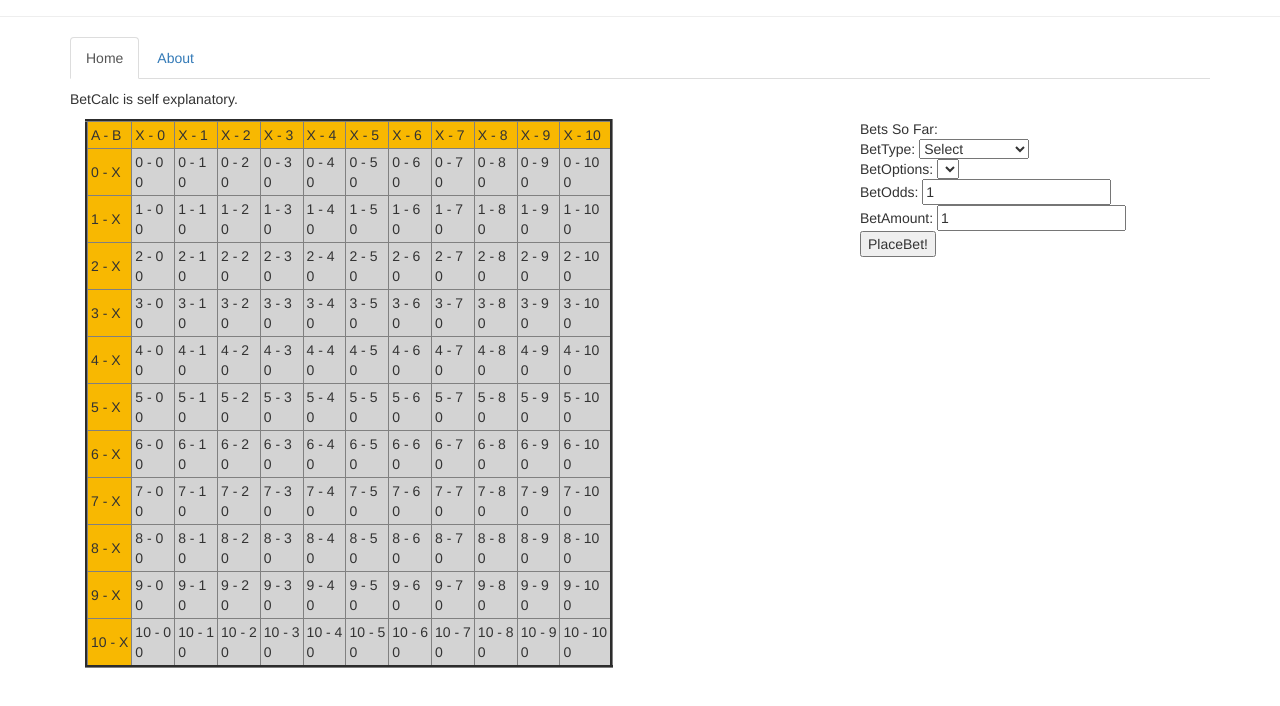
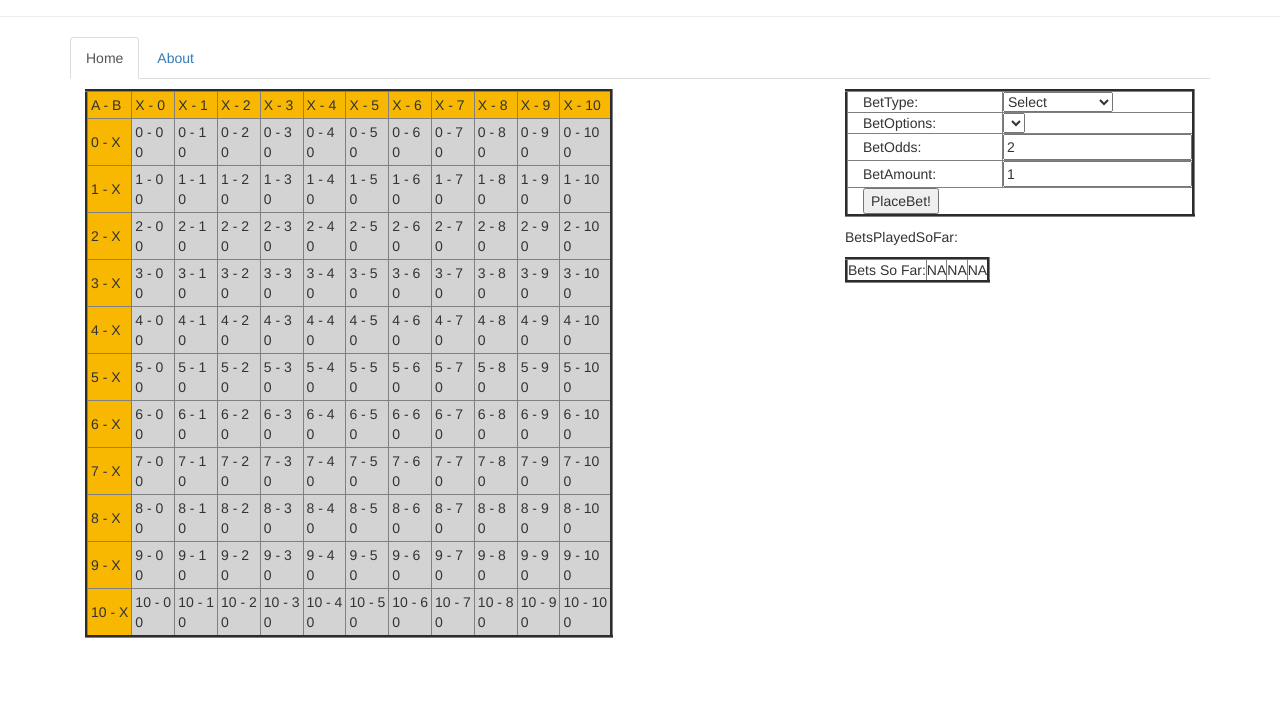
Before and after one commit to rallis/betcalc, a plain HTML site: page index.html in a window 1280 px wide. Shown: the part 76-782 px from the top of the page. Drawn offline with nearby package versions, Linux system fonts and the light colour scheme.

Commit message:
v1 ready

```diff
--- a/index.html
+++ b/index.html
@@ -8,10 +8,9 @@
 	<script src="//ajax.googleapis.com/ajax/libs/jquery/1.11.3/jquery.min.js"></script>
 	<script src="//maxcdn.bootstrapcdn.com/bootstrap/3.3.5/js/bootstrap.min.js"></script>
 
-
 	<script>
 	var dbg = false;
-	var bets;
+	var bets, betsSoFar=[], betsPlayed;
 
 	function geturlparamvalue(name) {
 		name = name.replace(/[\[]/, "\\\[").replace(/[\]]/, "\\\]");
@@ -25,41 +24,77 @@
 		}
 	}
 
-	function getTaxaFromNCBI(ind, idNCBI){
-		if(dbg){console.log("getting taxa for id=",ind);}
-		$.ajax({
-			url: "http://eutils.ncbi.nlm.nih.gov/entrez/eutils/efetch.fcgi?db=nucleotide&rettype=gb&retmode=xml&id="+idNCBI,
-			success: function(result){
-				// res=result;
-				// console.log("res=", result);
-				var taxaString = new XMLSerializer().serializeToString(result);
-				var taxa = /<GBSeq_taxonomy>(.*)<\/GBSeq_taxonomy>/g.exec(taxaString);
-				if(dbg){console.log("taxa=", taxa[1]);}
-				allSequences[ind][2] = taxa[1].trim();
+	function updateOddsTable(){
+		var betType = $("#betTypeSelect option:selected").text();
+		var betTypeOptions = $("#betTypeOptionsSelect option:selected").text();
+		var betTypeOddsValue = parseFloat($("#betTypeOddsValue").val());
+		var betTypeAmountValue = parseFloat($("#betTypeAmountValue").val());
 
-				callsNCBIDone += 0.5;
-				progress = callsNCBIDone*100.0/accIDs.length;
-				progress = progress.toFixed(2);
-				if(!errorHasOccured){$('#ncbiprogress').html(progress+'%');}
-				if(callsNCBIDone == accIDs.length && !errorHasOccured){
-					time = new Date();
-					step1B = time.getTime();
-					computeDistMatrix();
+		betsPlayed = []
+		for(var i=0; i<betsSoFar.length; i++){
+			betsPlayed.push(betsSoFar[i]);
+		}
+		betsPlayed.push([betType, betTypeOptions, betTypeOddsValue, betTypeAmountValue]);
+		console.log("betsPlayed=",betsPlayed);
+
+		var fMat=[];
+		for(var i=0; i<=10; i++){
+			fMat.push([0, 0, 0, 0, 0, 0, 0, 0, 0, 0, 0]);
+		}
+
+		var curType, curOption, curOdd, curAmount, betTable='<tr><th>$$$</th><th>Odds</th><th>Option</th><th>Type</th></tr>';
+		for(var ind=0; ind<betsPlayed.length; ind++){
+			curType = betsPlayed[ind][0];
+			curOption = betsPlayed[ind][1];
+			curOdd = betsPlayed[ind][2];
+			curAmount = betsPlayed[ind][3];
+			console.log("Starting: ",curType,curOption,curOdd,curAmount);
+
+			for(var i=0; i<=10; i++){
+				for(var j=0; j<=10; j++){
+					switch(curType+'#'+curOption){
+						case '1x2#1':
+							if(i>j){fMat[i][j]+= (curOdd-1)*curAmount}else{fMat[i][j]-= curAmount}
+							break;
+						case '1x2#x':
+							if(i==j){fMat[i][j]+= (curOdd-1)*curAmount}else{fMat[i][j]-= curAmount}
+							break;
+						case '1x2#2':
+							if(i<j){fMat[i][j]+= (curOdd-1)*curAmount}else{fMat[i][j]-= curAmount}
+							break;
+						case 'doublechance#1x':
+							if(i>=j){fMat[i][j]+= (curOdd-1)*curAmount}else{fMat[i][j]-= curAmount}
+							break;
+						case 'doublechance#12':
+							if(i!=j){fMat[i][j]+= (curOdd-1)*curAmount}else{fMat[i][j]-= curAmount}
+							break;
+						case 'doublechance#x2':
+							if(i<=j){fMat[i][j]+= (curOdd-1)*curAmount}else{fMat[i][j]-= curAmount}
+							break;
+					}
 				}
-			},
-			error: function(xhr, status, error) {
-				console.log('STATUS=',status,'ERROR getTaxaFromNCBI=',error);
-				errorHasOccured = true;
-				$('#ncbiprogress').html('<div class="alert alert-danger" role="alert"><span class="glyphicon glyphicon-exclamation-sign" aria-hidden="true"></span><span class="sr-only">Error:</span>'+' ERROR [<strong>'+error+'</strong>] while fetching Taxonomy data from NCBI for [<strong>'+accID+'</strong>]</div>');
 			}
-		});
+
+			console.log("Finished: ",curType,curOption,curOdd,curAmount);
+			betTable +='<tr><td>'+curAmount+'</td><td>'+curOdd+'</td><td>'+curOption+'</td><td>'+curType+'</td></tr>';
+		}
+
+		$("#betTableSoFar").html(betTable);
+
+		//console.log(fMat);
+		for(var i=0; i<=10; i++){
+			for(var j=0; j<=10; j++){
+				$("#"+i+"x"+j).html(+fMat[i][j].toFixed(2));
+				if(fMat[i][j]>0){ $("#"+i+"x"+j).css("background-color", "green"); }
+				if(fMat[i][j]==0){ $("#"+i+"x"+j).css("background-color", "lightgrey"); }
+				if(fMat[i][j]<0){ $("#"+i+"x"+j).css("background-color", "red"); }
+			}
+		}
 	}
 
 	$(document).ready(function(){
-
 		$(".cellstyle").css("background-color","lightgrey");
 		$(".tableborder").css("background-color","#F8B801");
-
 
 		$.ajax({url: "./bets.txt", success: function(result){
 			bets=JSON.parse(result)['bets'];
@@ -76,7 +111,7 @@
 			$('#betTypeOptionsSelect').html('');
 			var selectedIndex = $("#betTypeSelect").val();
 			if(selectedIndex >= 0){
-				console.log(bets[selectedIndex]);
+				//console.log(bets[selectedIndex]);
 				for(var i=0; i<bets[selectedIndex][1].length; i++){
 					console.log(bets[selectedIndex][1][i]);
 					$('#betTypeOptionsSelect').append($('<option>', {
@@ -85,10 +120,20 @@
 					}));
 				}
 			}
+			updateOddsTable();
 		});
 
 		$("#betTypeOptionsSelect").change(function(){
+			updateOddsTable();
+		});
 
+		$("#addBet").click(function(){
+			betsSoFar.push([
+				$("#betTypeSelect option:selected").text(),
+				$("#betTypeOptionsSelect option:selected").text(),
+				parseFloat($("#betTypeOddsValue").val()),
+				parseFloat($("#betTypeAmountValue").val())
+				]);
 		});
 
 	});
@@ -119,15 +164,12 @@
 	<div class="container">
 		<ul class="nav nav-tabs" id="guide-tabs">
 			<li class="active"><a data-toggle="tab" href="#home">Home</a></li>
-			<!-- <li><a data-toggle="tab" href="#menu1">Explore a Map</a></li>
-			<li><a data-toggle="tab" href="#menu2">Build a Map</a></li> -->
 			<li><a data-toggle="tab" href="#menu3">About</a></li>
 		</ul>
 
 		<div class="tab-content">
 			<div id="home" class="tab-pane fade in active">
 				<p></p>
-				<p>BetCalc is self explanatory.</p>
 
 				<div id="bettable" class="col-xs-8">
 					<table border="3">
@@ -302,41 +344,53 @@
 					</table>
 				</div>
 				<div id="bets" class="col-xs-4">
-					<div id="betsSoFar" class="col-xs-12">Bets So Far:</div>
+					<table border="3">
+						<tr>
+							<td id="betType" class="col-xs-12">BetType:</td>
+							<td>
+								<select id="betTypeSelect">
+									<option value="-1">Select</option>
+								</select>
+							</td>
+						</tr>
+						<tr>
+							<td id="betTypeOptions" class="col-xs-12">BetOptions:</td>
+							<td><select id="betTypeOptionsSelect"></select></td>
+						</tr>
+						<tr>
+							<td id="betTypeOdds" class="col-xs-12">BetOdds:</td>
+							<td><input type="number" id="betTypeOddsValue" value="2" onkeyup="updateOddsTable();"></td>
+						</tr>
+						<tr>
+							<td id="betTypeAmount" class="col-xs-12">BetAmount:</td>
+							<td><input type="number" id="betTypeAmountValue" value="1" onkeyup="updateOddsTable();"></td>
+						</tr>
+						<tr>
+							<td colspan="2" id="placeBetButton" class="col-xs-12">
+								<input type="button" id="addBet" value="PlaceBet!">
+							</td>
+						</tr>
+					</table>
 
-					<div id="betType" class="col-xs-12">
-						BetType:
-						<select id="betTypeSelect">
-							<option value="-1">Select</option>
-						</select>
-					</div>
+					<p></p>
+					<p>BetsPlayedSoFar:</p>
+					<table border="3" id="betTableSoFar">
+						<tr>
+							<td>Bets So Far:</td>
+							<td>NA</td>
+							<td>NA</td>
+							<td>NA</td>
+						</tr>
+					</table>
 
-					<div id="betTypeOptions" class="col-xs-12">
-						BetOptions:
-						<select id="betTypeOptionsSelect"></select>
-					</div>
-
-					<div id="betTypeOdds" class="col-xs-12">
-						BetOdds:
-						<input type="number" name="betTypeOddsValue" value="1">
-					</div>
-
-					<div id="betTypeAmount" class="col-xs-12">
-						BetAmount:
-						<input type="number" name="betTypeAmountValue" value="1">
-					</div>
-
-					<div id="placeBetButton" class="col-xs-12">
-						<input type="button" name="addBet" value="PlaceBet!">
-					</div>
 				</div>
 			</div>
 
 			<div id="menu3" class="tab-pane fade">
 				<p>
 					<dl class="dl-horizontal">
-						<dt>Coded by:</dt>
-						<dd>Rallis Karamichalis, 2016</dd>
+						<dt>BetCalc:</dt>
+						<dd>is self explanatory.</dd>
 						<dt>Github Page:</dt>
 						<dd><a href="http://rallis.github.io/betcalc/" target="_blank">http://rallis.github.io/betcalc/</a></dd>
 						<dt>Github Code:</dt>
@@ -350,38 +404,3 @@
 
 </body>
 </html>
-
-<!-- <p>
-					<dl class="dl-horizontal">
-						<dt>BetCalc:</dt>
-						<dd>BetCalc is self explanatory.</dd>
-						<dt>Team A:</dt>
-						<dd><input type="text" name="teamA" value="a" /></dd>
-						<dt>Team B:</dt>
-						<dd><input type="text" name="teamA" value="b" /></dd>
-					</dl>
-				</p> -->
-
-				<!-- //$('#listgroupsofmaps').html(outcome);
-
-			// outcome+='<div class="panel-heading"><h4 class="panel-title"><a data-toggle="collapse" data-parent="#modmap-accordion-'+i+'" href="#modmap-collapse-'+i+'">'+resfetch[i][0]+'&nbsp;&nbsp;<span class="badge">'+resfetch[i][1].length+'</span></a></h4></div>';
-			// var tmp='<div id="modmap-collapse-'+i+'" class="panel-collapse collapse out"><div class="panel-body"><ul class="list-group large-group">';
-			// for(var j=0; j<resfetch[i][1].length; j++){
-			// 	tmp+='<li class="list-group-item"><a href="#">'+resfetch[i][1][j]+'</a></li>';
-			// }
-			// tmp+='</ul></div></div>';
-			// outcome+=tmp;
-
-			// LOAD PREVIEW CONTENT FOR EACH FILENAME
-			// $(".list-group-item").click(function() {
-			// 	$("#filecontent").html('<img src="img/loading.gif" width="50" height="50"/>');
-			// 	console.log('Loading = '+$(this).text());
-			// 	mapID=$(this).text();
-			// 	$.ajax({
-			// 		url: "maps/"+mapID,
-			// 		success: function(result){
-			// 			var resfetch=result.split("\n");
-			// 			$("#filecontent").html('<p id="mapId"><strong>'+resfetch[5]+'</strong></p><p>'+resfetch[6]+'</p><a href="load.html?mapid='+mapID+'" target="_blank">Show Map</a><p></p>');
-			// 		}
-			// 	});
-			// }); -->
```
